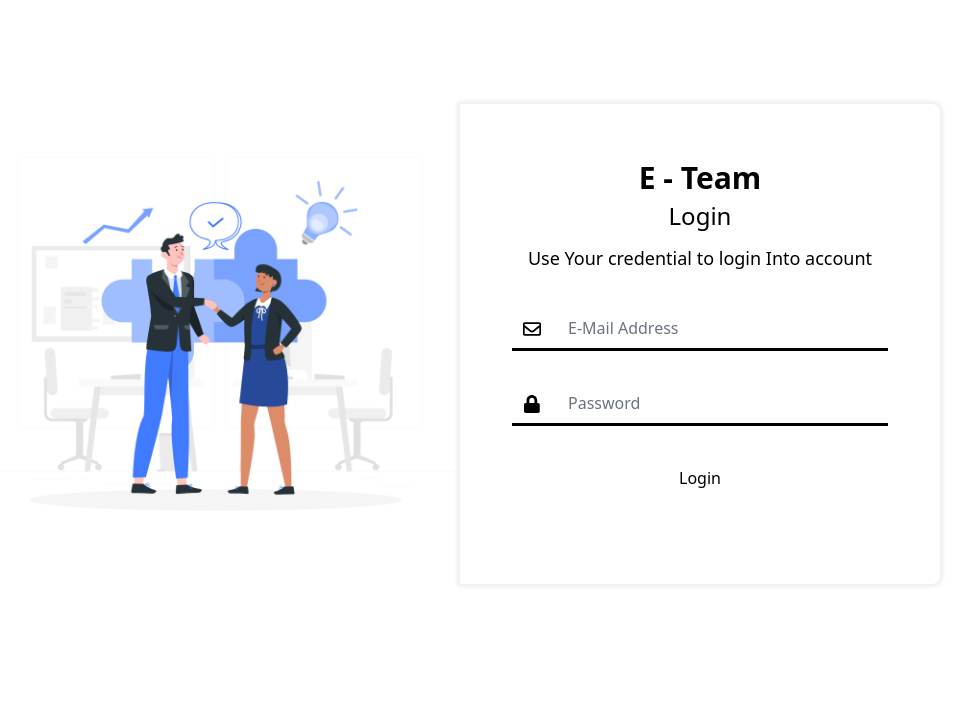
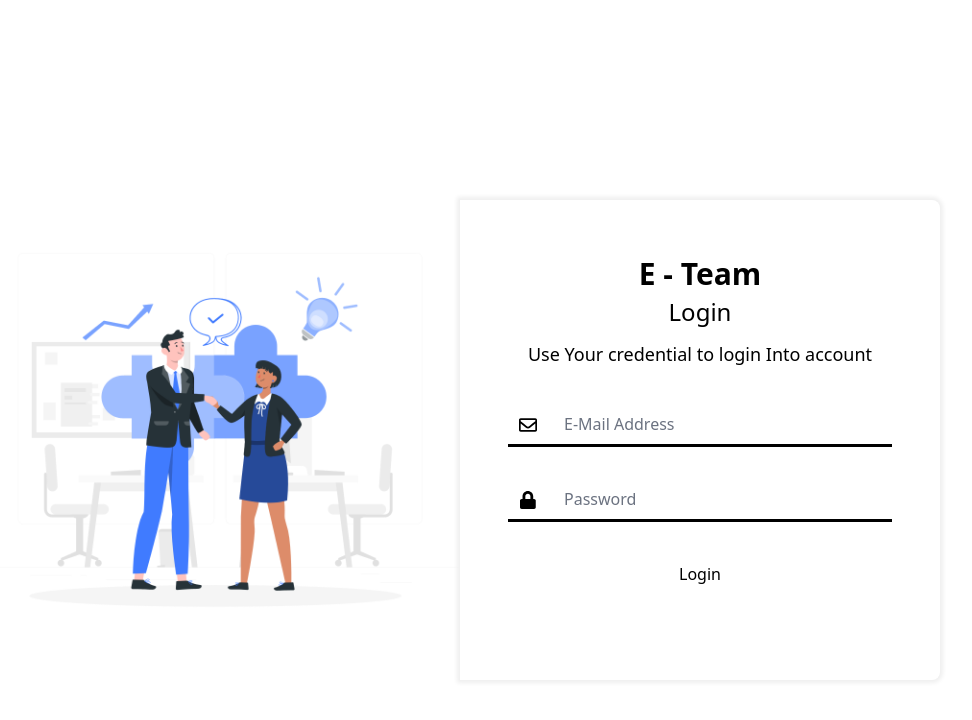
Before and after one commit to web-shoharab-pk/E-Team, a React (Create React App) app: page / in a window 1280 px wide. Shown: the top 720 px of the page, without its empty margins (180-1152 px from the left). Built offline with nearby package versions, Linux system fonts and the light colour scheme; no server answers; the database is empty.

Commit message:
Login Page Responsive Done

```diff
--- a/package.json
+++ b/package.json
@@ -18,7 +18,7 @@
     "@types/react-router": "^5.1.16",
     "@types/react-router-dom": "^5.1.8",
     "@types/styled-components": "^5.1.11",
-    "firebase": "^8.8.0",
+    "firebase": "^8.8.1",
     "radium": "^0.26.1",
     "react": "^17.0.2",
     "react-circular-progressbar": "^2.0.4",
--- a/src/components/Login/Login.tsx
+++ b/src/components/Login/Login.tsx
@@ -61,11 +61,11 @@ const Login = () => {
             <div className="loginArea container mx-auto">
                 <div className="flex w-full justify-center my-12">
                     <div className="w-full xl:w-3/4 mt-14 lg:w-11/12 flex justify-between">
-                        <div className="w-2/4 h-auto hidden lg:block lg:w-1/2 bg-cover rounded-l-lg" >
+                        <div className="w-2/4 my-24 h-auto hidden lg:block lg:w-1/2 bg-cover rounded-l-lg" >
                             <img src={loginBG} alt="" />
                         </div>
 
-                        <div className="loginFrom w-2/4 lg:w-1/2 bg-white p-5 rounded-lg lg:rounded-l-none">
+                        <div className="loginFrom md:w-1/2 max-w-lg mx-auto my-24 px-4 py-5 shadow-2xl rounded-lg lg:rounded-l-none">
                             <div className="mt-5">
                                 <h3 className="pt-4 text-3xl font-bold text-center">E - Team</h3>
                                 <h5 className="pt-1 text-2xl font-medium text-center">Login</h5>
```
Also changed, not shown: 1 other file (tests, documents, lock files or other folders).
